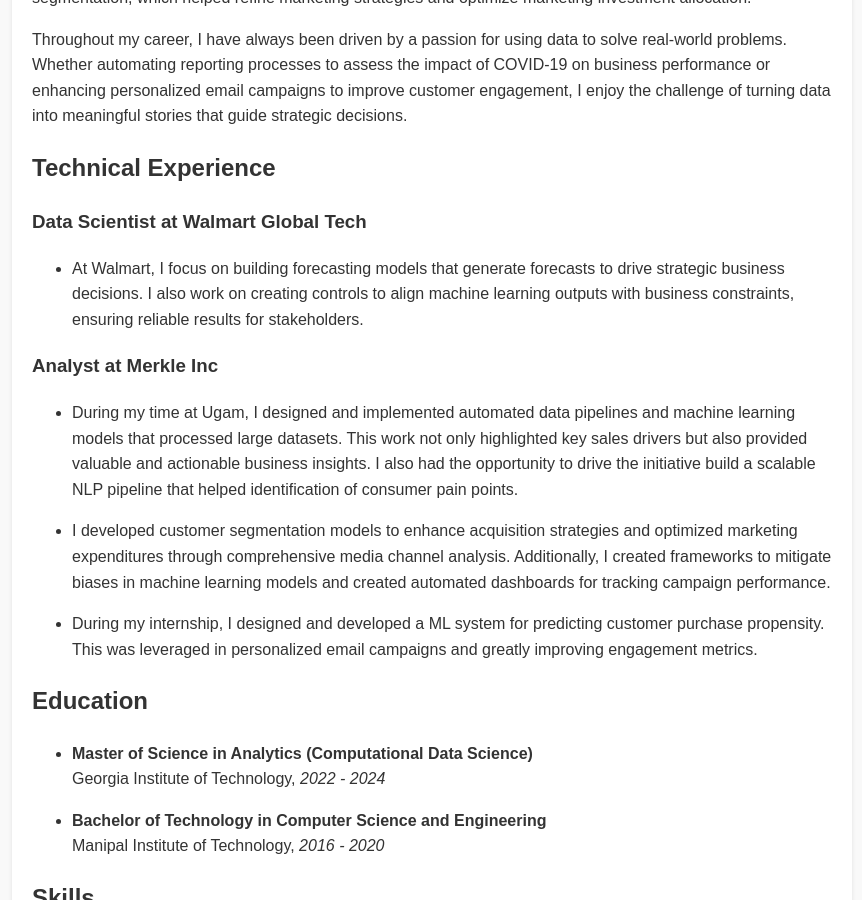
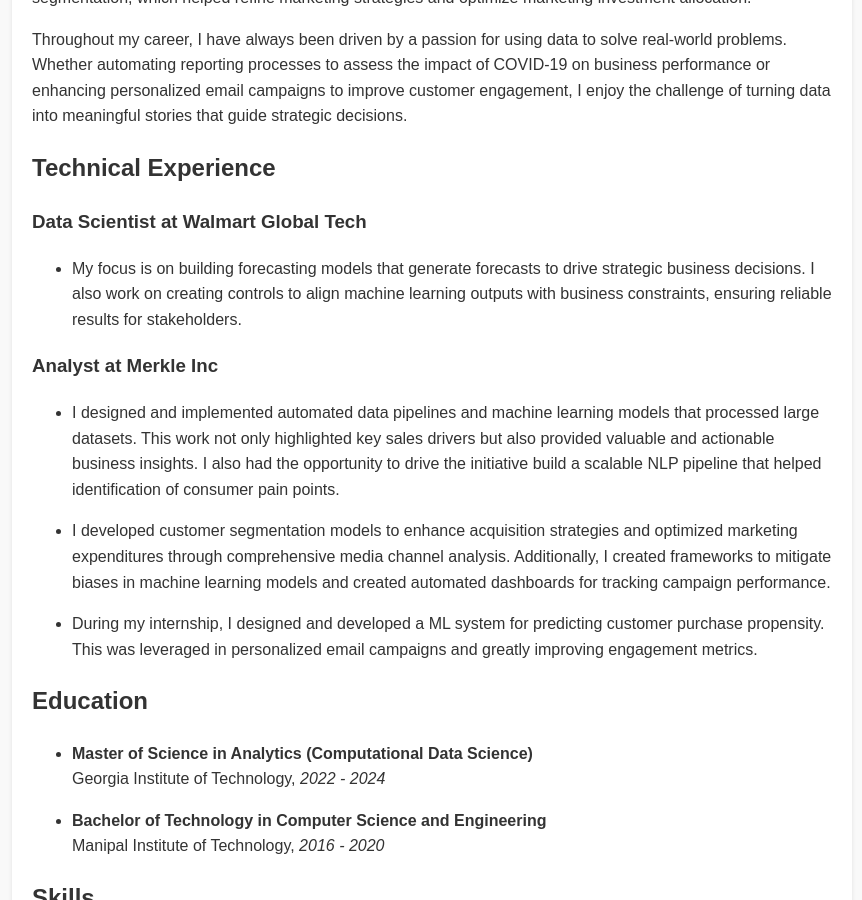
Before and after one commit to MeherBhaskar/meherbhaskar.github.io, a Jekyll site: the page built from index.md, in a window 1280 px wide and 900 px high, scrolled down 806 px. Shown: the whole window, without its empty margins (208-1070 px from the left). Built offline with Jekyll 4.4.1, drawn with Linux system fonts in a browser that asks for light colours.

Commit message:
Minor changes

```diff
--- a/index.md
+++ b/index.md
@@ -21,10 +21,10 @@
 ## Technical Experience
 
 ### Data Scientist at Walmart Global Tech
-* At Walmart, I focus on building forecasting models that generate forecasts to drive strategic business decisions. I also work on creating controls to align machine learning outputs with business constraints, ensuring reliable results for stakeholders.
+* My focus is on building forecasting models that generate forecasts to drive strategic business decisions. I also work on creating controls to align machine learning outputs with business constraints, ensuring reliable results for stakeholders.
 
 ### Analyst at Merkle Inc
-* During my time at Ugam, I designed and implemented automated data pipelines and machine learning models that processed large datasets. This work not only highlighted key sales drivers but also provided valuable and actionable business insights. I also had the opportunity to drive the initiative build a scalable NLP pipeline that helped identification of consumer pain points.
+* I designed and implemented automated data pipelines and machine learning models that processed large datasets. This work not only highlighted key sales drivers but also provided valuable and actionable business insights. I also had the opportunity to drive the initiative build a scalable NLP pipeline that helped identification of consumer pain points.
 
 * I developed customer segmentation models to enhance acquisition strategies and optimized marketing expenditures through comprehensive media channel analysis. Additionally, I created frameworks to mitigate biases in machine learning models and created automated dashboards for tracking campaign performance.
 
```
